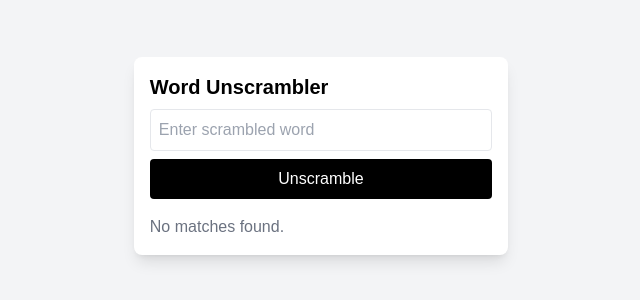
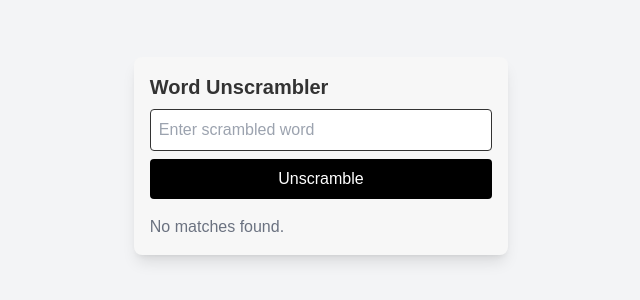
Before and after one commit to siyabuilds/word-unscrambler, a Next.js app: page / in a window 1280 px wide. Shown: the part 244-544 px from the top of the page, without its empty margins (319-959 px from the left). Built offline with nearby package versions, Linux system fonts and the light colour scheme.

Commit message:
Enhance layout

```diff
--- a/src/components/Unscrambler.tsx
+++ b/src/components/Unscrambler.tsx
@@ -29,18 +29,18 @@ const Unscrambler = () => {
   };
 
   return (
-    <div className="max-w-md mx-auto p-4 bg-white shadow-lg rounded-lg">
-      <h2 className="text-xl font-bold mb-2 text-black">Word Unscrambler</h2>
+    <div className="max-w-md mx-auto p-4 bg-lightGray shadow-lg rounded-lg">
+      <h2 className="text-xl font-bold mb-2 text-darkGray">Word Unscrambler</h2>
       <input
         type="text"
         placeholder="Enter scrambled word"
         value={input}
         onChange={(e) => setInput(e.target.value)}
-        className="w-full p-2 border rounded mb-2 text-blue-950"
+        className="w-full p-2 border rounded mb-2 border-darkGray text-darkGray focus:outline-none focus:ring-2 focus:ring-lightBlue focus:border-transparent transition-all duration-300 ease-in-out"
       />
       <button
         onClick={handleUnscramble}
-        className="w-full bg-black text-white px-4 py-2 rounded cursor-pointer hover:bg-white hover:text-black hover:border hover:border-black transition duration-200 ease-in-out"
+        className="w-full bg-black text-white px-4 py-2 rounded cursor-pointer hover:bg-lightBlue transition duration-300 ease-in-out"
         disabled={loading}
       >
         {loading ? "Unscrambling..." : "Unscramble"}
@@ -50,7 +50,7 @@ const Unscrambler = () => {
         {results.length > 0 ? (
           results.map((word, idx) => (
             <li key={idx} className="p-1">
-              <span className="bg-black text-white  px-4 py-2 rounded cursor-pointer hover:bg-white hover:text-black hover:border hover:border-black transition duration-200 ease-in-out">
+              <span className="bg-black text-white px-4 py-2 rounded cursor-pointer hover:bg-lightBlue hover:border transition duration-300 ease-in-out">
                 {word}
               </span>
             </li>
```
